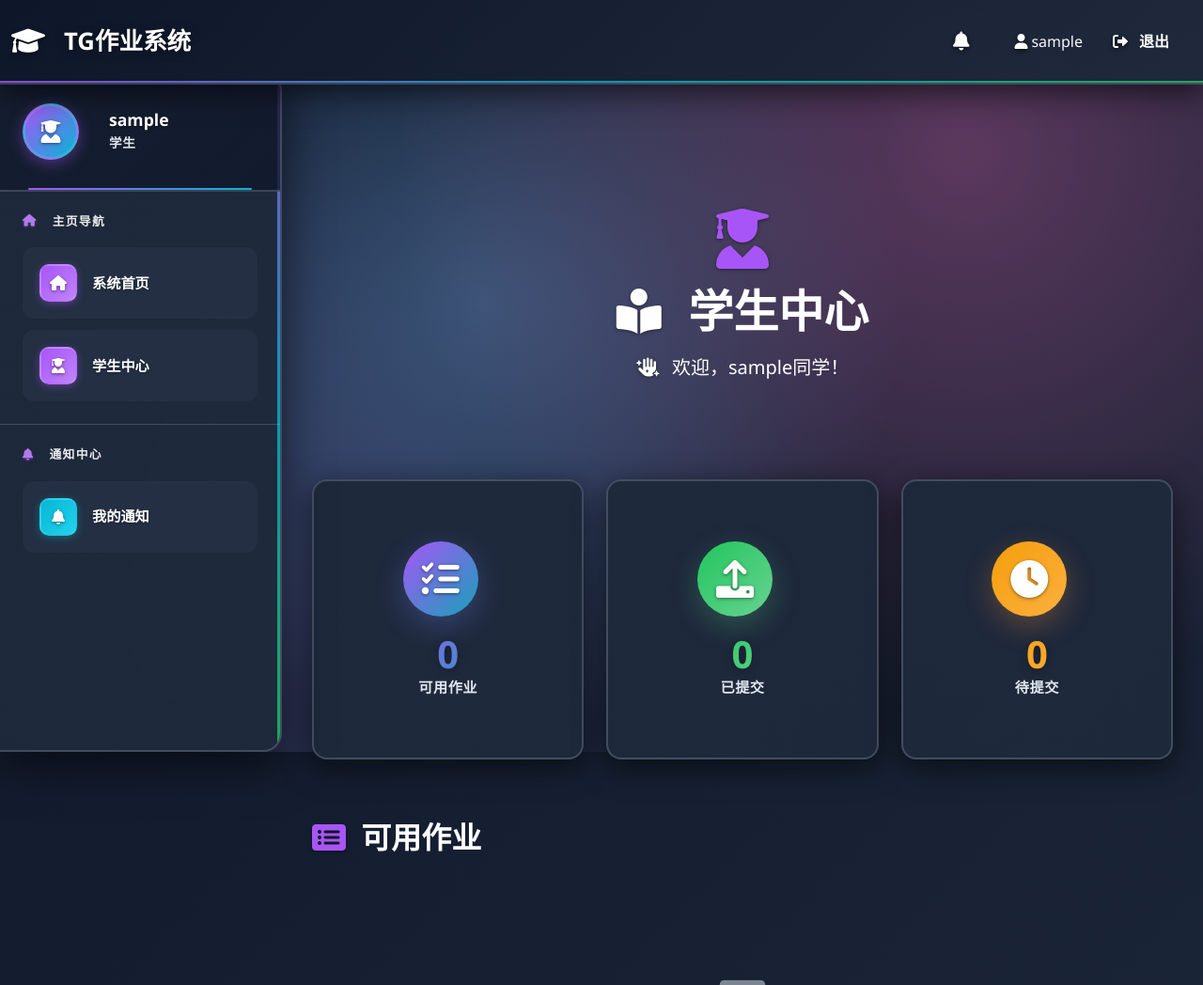
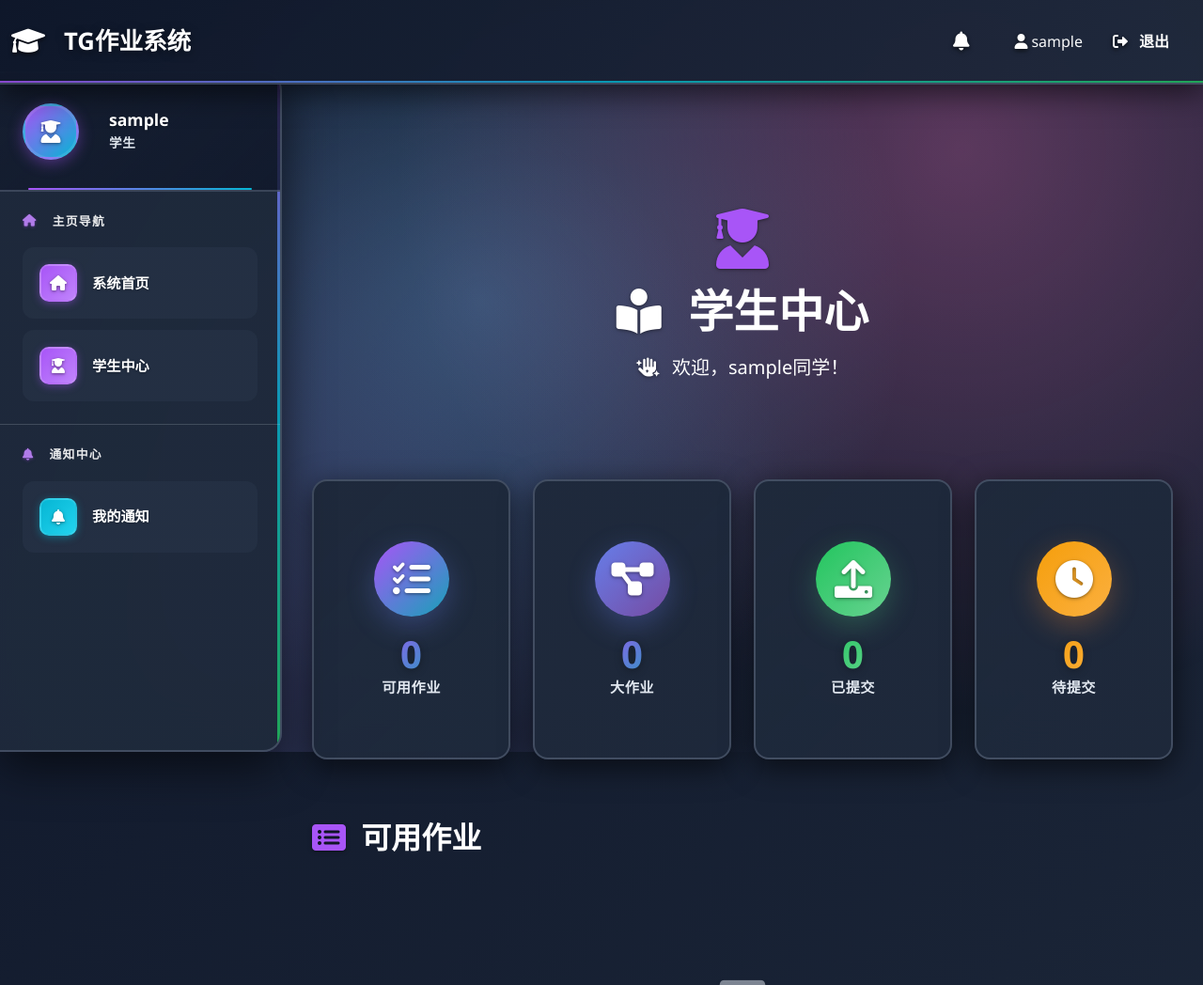
Before and after one commit to NUDTTAN91/TG-EDU, a Flask app: page /student/ in a window 1280 px wide. Shown: the top 1048 px of the page at 94% size. Run offline with Flask 3, Linux system fonts and the light colour scheme; the visitor is signed in with stand-in values (Sample User, id 1); data that the repository does not hold is empty; parts of the project's set-up code (start-up, migrations or seed data) failed here and were passed over; some libraries are stand-ins or nearby versions.

Commit message:
增加学生视角的大作业重点

```diff
--- a/app/templates/student_dashboard.html
+++ b/app/templates/student_dashboard.html
@@ -22,7 +22,7 @@
 
 <!-- 快速统计 -->
 <div class="row mb-5">
-    <div class="col-md-4 mb-3">
+    <div class="col-md-3 mb-3">
         <div class="card stat-card text-center">
             <div class="card-body">
                 <div class="shortcut-icon-wrapper mb-3">
@@ -36,7 +36,21 @@
             </div>
         </div>
     </div>
-    <div class="col-md-4 mb-3">
+    <div class="col-md-3 mb-3">
+        <div class="card stat-card text-center">
+            <div class="card-body">
+                <div class="shortcut-icon-wrapper mb-3">
+                    <div class="shortcut-icon" style="background: linear-gradient(135deg, #667eea 0%, #764ba2 100%);">
+                        <i class="fas fa-project-diagram"></i>
+                    </div>
+                    <div class="shortcut-glow" style="background: linear-gradient(135deg, #667eea 0%, #764ba2 100%);"></div>
+                </div>
+                <h3 class="stat-number" style="color: #667eea;">{{ major_assignments|length }}</h3>
+                <p class="stat-label mb-0">大作业</p>
+            </div>
+        </div>
+    </div>
+    <div class="col-md-3 mb-3">
         <div class="card stat-card text-center">
             <div class="card-body">
                 <div class="shortcut-icon-wrapper mb-3">
@@ -50,7 +64,7 @@
             </div>
         </div>
     </div>
-    <div class="col-md-4 mb-3">
+    <div class="col-md-3 mb-3">
         <div class="card stat-card text-center">
             <div class="card-body">
                 <div class="shortcut-icon-wrapper mb-3">
@@ -66,6 +80,121 @@
         </div>
     </div>
 </div>
+
+<!-- 大作业列表（置顶显示） -->
+{% if major_assignments %}
+<div class="alert alert-info border-0 shadow-sm mb-4" style="background: linear-gradient(135deg, #667eea 0%, #764ba2 100%); color: white;">
+    <div class="d-flex align-items-center">
+        <div class="me-3">
+            <i class="fas fa-bullhorn fa-2x"></i>
+        </div>
+        <div>
+            <h5 class="mb-1"><i class="fas fa-star me-1"></i>重要提醒：有 {{ major_assignments|length }} 个大作业需要组队完成</h5>
+            <p class="mb-0">大作业需要团队协作完成，请尽快组建或加入团队！</p>
+        </div>
+    </div>
+</div>
+
+<div class="row mb-4">
+    <div class="col-12">
+        <h2 class="fw-bold" style="background: linear-gradient(135deg, #667eea 0%, #764ba2 100%); -webkit-background-clip: text; -webkit-text-fill-color: transparent; background-clip: text;">
+            <i class="fas fa-star me-2" style="color: #667eea;"></i>
+            大作业（团队任务）
+        </h2>
+    </div>
+</div>
+
+<div class="row">
+    {% for ma in major_assignments %}
+        <div class="col-md-6 col-lg-4 mb-4">
+            <div class="card assignment-card h-100" style="border: 2px solid #667eea; box-shadow: 0 4px 15px rgba(102, 126, 234, 0.2);">
+                <div class="card-header text-white d-flex justify-content-between align-items-center" style="background: linear-gradient(135deg, #667eea 0%, #764ba2 100%);">
+                    <h6 class="mb-0 fw-bold">
+                        <i class="fas fa-users me-1"></i>{{ ma.title }}
+                        <span class="badge bg-warning ms-1" style="font-size: 0.7rem;">团队</span>
+                    </h6>
+                    {% if ma.due_date %}
+                        <span class="badge bg-light text-dark">进行中</span>
+                    {% else %}
+                        <span class="badge bg-light text-dark">无截止时间</span>
+                    {% endif %}
+                </div>
+                <div class="card-body">
+                    {% if ma.description %}
+                        <p class="card-text text-muted mb-3">
+                            {{ ma.description[:100] }}{% if ma.description|length > 100 %}...{% endif %}
+                        </p>
+                    {% endif %}
+
+                    <div class="mb-2">
+                        <small class="text-muted">
+                            <i class="fas fa-school me-1"></i>
+                            <strong>班级:</strong> {{ ma.class_info.name }}
+                        </small>
+                    </div>
+
+                    <div class="mb-2">
+                        <small class="text-muted">
+                            <i class="fas fa-users me-1"></i>
+                            <strong>组队人数:</strong> {{ ma.min_team_size }} - {{ ma.max_team_size }} 人
+                        </small>
+                    </div>
+
+                    {% if ma.due_date %}
+                        <div class="mb-3">
+                            <small class="text-muted">
+                                <i class="fas fa-clock me-1"></i>
+                                <strong>截止时间:</strong> {{ ma.due_date|beijing_time }}
+                            </small>
+                        </div>
+                    {% endif %}
+
+                    <!-- 查找我的团队 -->
+                    {% set my_team = None %}
+                    {% for team in ma.teams %}
+                        {% if team.leader_id == current_user.id %}
+                            {% set my_team = team %}
+                        {% else %}
+                            {% for member in team.members %}
+                                {% if member.user_id == current_user.id %}
+                                    {% set my_team = team %}
+                                {% endif %}
+                            {% endfor %}
+                        {% endif %}
+                    {% endfor %}
+
+                    {% if my_team %}
+                        <div class="alert alert-success py-2 mb-2">
+                            <i class="fas fa-check-circle me-1"></i>
+                            已加入团队: {{ my_team.name }}
+                            {% if my_team.status == 'confirmed' %}
+                                <span class="badge bg-success ms-1">已确认</span>
+                            {% else %}
+                                <span class="badge bg-warning ms-1">待确认</span>
+                            {% endif %}
+                        </div>
+                    {% else %}
+                        <div class="alert alert-warning py-2 mb-2">
+                            <i class="fas fa-exclamation-triangle me-1"></i>
+                            尚未组队，请尽快创建或加入团队
+                        </div>
+                    {% endif %}
+                </div>
+                <div class="card-footer bg-transparent">
+                    <a href="{{ url_for('major_assignment.student_major_assignment_detail', assignment_id=ma.id) }}"
+                       class="btn w-100" style="background: linear-gradient(135deg, #667eea 0%, #764ba2 100%); color: white; font-weight: bold;">
+                        <i class="fas fa-arrow-right me-2"></i>
+                        {% if my_team %}查看团队{% else %}立即组队{% endif %}
+                    </a>
+                </div>
+            </div>
+        </div>
+    {% endfor %}
+</div>
+
+<!-- 分隔线 -->
+<hr class="my-5" style="border-top: 2px dashed #dee2e6;">
+{% endif %}
 
 <!-- 可用作业列表 -->
 <div class="row mb-4">
```
Also changed, not shown: other parts of app/templates/student_dashboard.html (+0 -92 lines).
